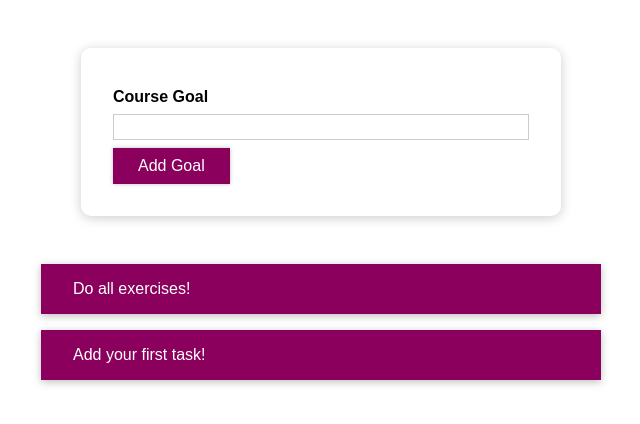
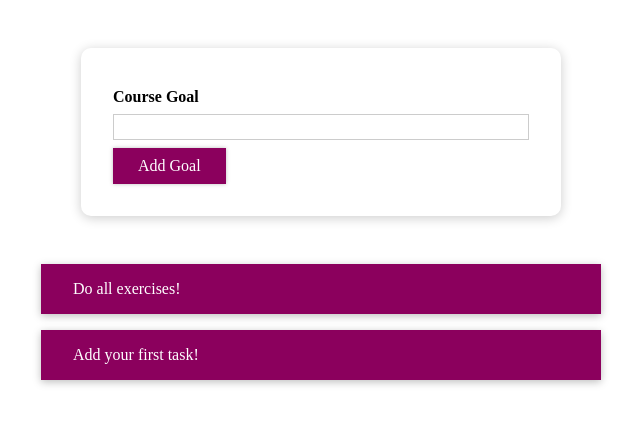
Before and after one commit to jalonghurst/motivational-task-tracker, a React (Create React App) app: page / in a window 1280 px wide. Shown: the top 424 px of the page, without its empty margins (319-959 px from the left). Built offline with nearby package versions, Linux system fonts and the light colour scheme.

Commit message:
font change

```diff
--- a/src/index.css
+++ b/src/index.css
@@ -3,7 +3,7 @@
 }
 
 html {
-  font-family: sans-serif;
+  font-family: serif;
 }
 
 body {
```
